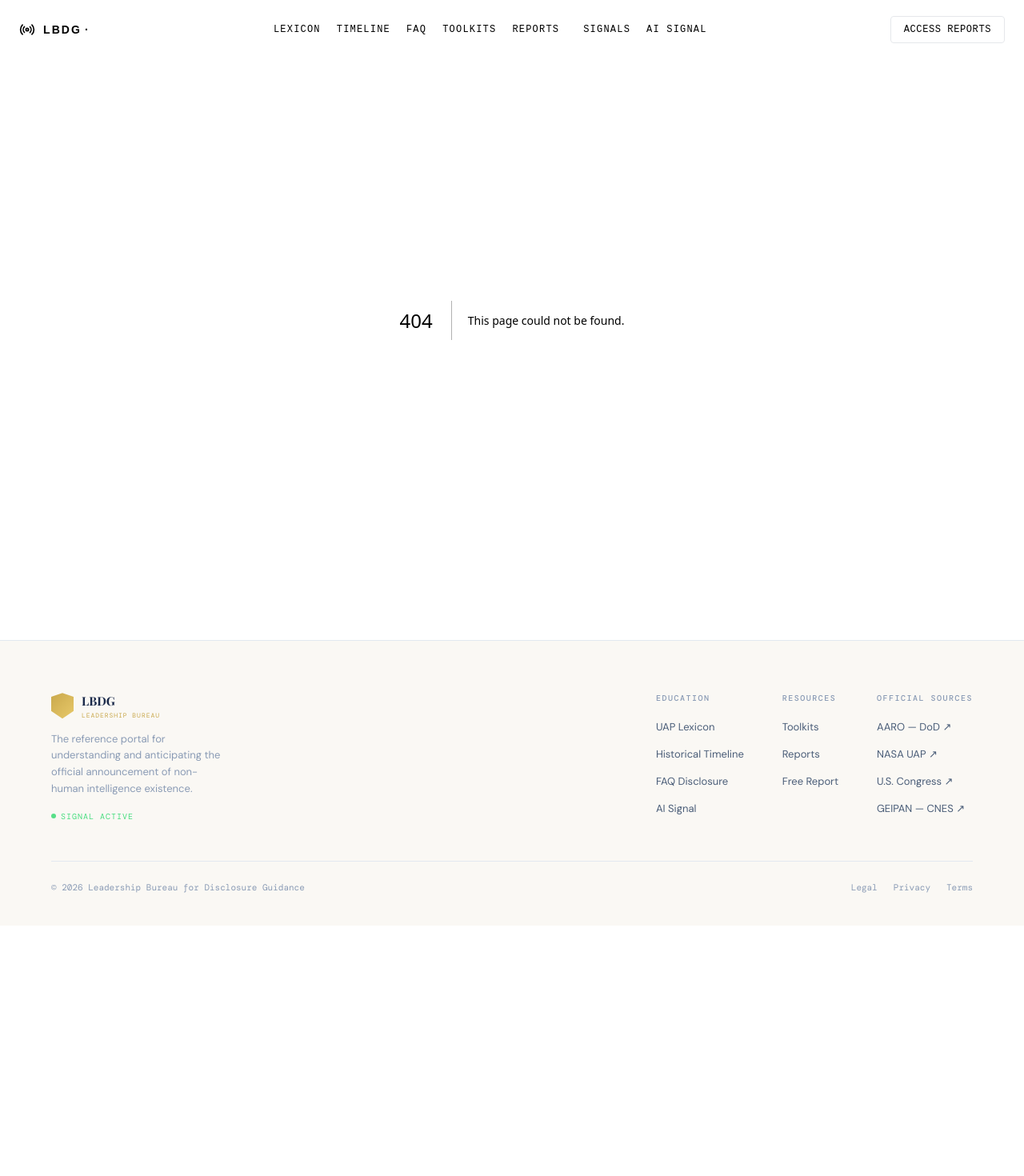
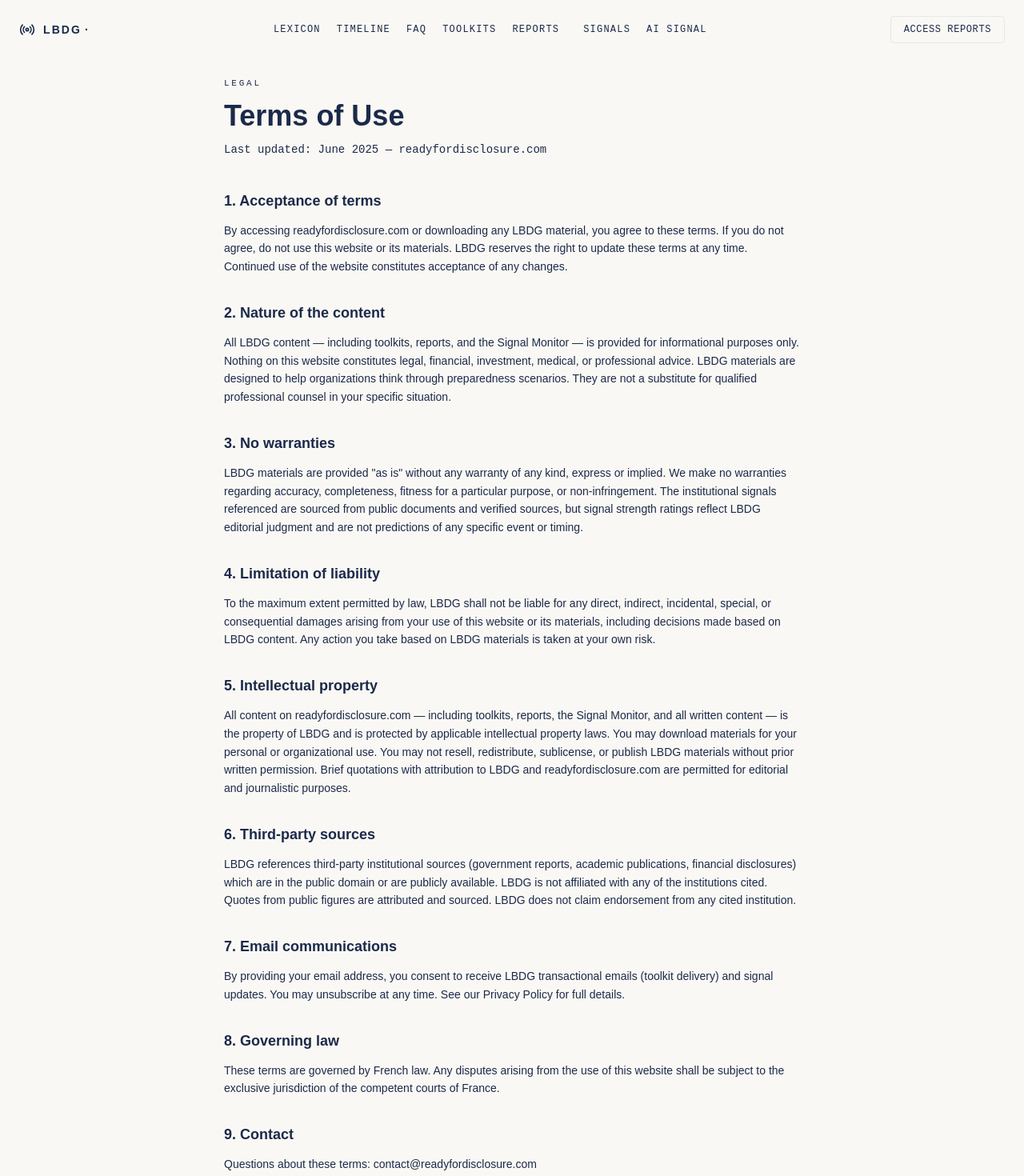
Before and after one commit to lbdgGit/DisclosureHub, a Next.js app in the folder disclosure-hub-starter/: page /terms in a window 1280 px wide. Before the commit this address had no page. Shown: the top 1470 px of the page at 80% size. Before the commit the page ends 1157 px from the top, so only its background shows below. Built offline with nearby package versions, Linux system fonts and the light colour scheme; a web font is replaced by a local one.

Commit message:
Create page.tsx

```diff
--- /dev/null
+++ b/disclosure-hub-starter/app/terms/page.tsx
@@ -0,0 +1,79 @@
+import type { Metadata } from 'next';
+
+export const metadata: Metadata = {
+  title: 'Terms of Use — LBDG',
+  description: 'Terms and conditions for using readyfordisclosure.com and LBDG materials.',
+};
+
+const SECTIONS = [
+  {
+    title: '1. Acceptance of terms',
+    content: `By accessing readyfordisclosure.com or downloading any LBDG material, you agree to these terms. If you do not agree, do not use this website or its materials. LBDG reserves the right to update these terms at any time. Continued use of the website constitutes acceptance of any changes.`
+  },
+  {
+    title: '2. Nature of the content',
+    content: `All LBDG content — including toolkits, reports, and the Signal Monitor — is provided for informational purposes only. Nothing on this website constitutes legal, financial, investment, medical, or professional advice. LBDG materials are designed to help organizations think through preparedness scenarios. They are not a substitute for qualified professional counsel in your specific situation.`
+  },
+  {
+    title: '3. No warranties',
+    content: `LBDG materials are provided "as is" without any warranty of any kind, express or implied. We make no warranties regarding accuracy, completeness, fitness for a particular purpose, or non-infringement. The institutional signals referenced are sourced from public documents and verified sources, but signal strength ratings reflect LBDG editorial judgment and are not predictions of any specific event or timing.`
+  },
+  {
+    title: '4. Limitation of liability',
+    content: `To the maximum extent permitted by law, LBDG shall not be liable for any direct, indirect, incidental, special, or consequential damages arising from your use of this website or its materials, including decisions made based on LBDG content. Any action you take based on LBDG materials is taken at your own risk.`
+  },
+  {
+    title: '5. Intellectual property',
+    content: `All content on readyfordisclosure.com — including toolkits, reports, the Signal Monitor, and all written content — is the property of LBDG and is protected by applicable intellectual property laws. You may download materials for your personal or organizational use. You may not resell, redistribute, sublicense, or publish LBDG materials without prior written permission. Brief quotations with attribution to LBDG and readyfordisclosure.com are permitted for editorial and journalistic purposes.`
+  },
+  {
+    title: '6. Third-party sources',
+    content: `LBDG references third-party institutional sources (government reports, academic publications, financial disclosures) which are in the public domain or are publicly available. LBDG is not affiliated with any of the institutions cited. Quotes from public figures are attributed and sourced. LBDG does not claim endorsement from any cited institution.`
+  },
+  {
+    title: '7. Email communications',
+    content: `By providing your email address, you consent to receive LBDG transactional emails (toolkit delivery) and signal updates. You may unsubscribe at any time. See our Privacy Policy for full details.`
+  },
+  {
+    title: '8. Governing law',
+    content: `These terms are governed by French law. Any disputes arising from the use of this website shall be subject to the exclusive jurisdiction of the competent courts of France.`
+  },
+  {
+    title: '9. Contact',
+    content: `Questions about these terms: contact@readyfordisclosure.com`
+  },
+];
+
+export default function TermsPage() {
+  return (
+    <div className="max-w-3xl mx-auto px-4 sm:px-6 pt-24 pb-20">
+      <div className="mb-10">
+        <span className="text-2xs font-mono text-muted tracking-[0.25em] uppercase block mb-3"
+              style={{ fontFamily: 'JetBrains Mono, monospace' }}>
+          Legal
+        </span>
+        <h1 className="font-display text-3xl sm:text-4xl font-800 text-bright mb-3"
+            style={{ fontFamily: 'Syne, sans-serif', fontWeight: 800 }}>
+          Terms of Use
+        </h1>
+        <p className="text-sm text-muted font-mono" style={{ fontFamily: 'JetBrains Mono, monospace' }}>
+          Last updated: June 2025 — readyfordisclosure.com
+        </p>
+      </div>
+
+      <div className="space-y-8">
+        {SECTIONS.map((section) => (
+          <div key={section.title}>
+            <h2 className="font-display text-lg font-700 text-bright mb-3"
+                style={{ fontFamily: 'Syne, sans-serif', fontWeight: 700 }}>
+              {section.title}
+            </h2>
+            <p className="text-sm text-body/80 leading-relaxed" style={{ fontFamily: 'Syne, sans-serif' }}>
+              {section.content}
+            </p>
+          </div>
+        ))}
+      </div>
+    </div>
+  );
+}
```
